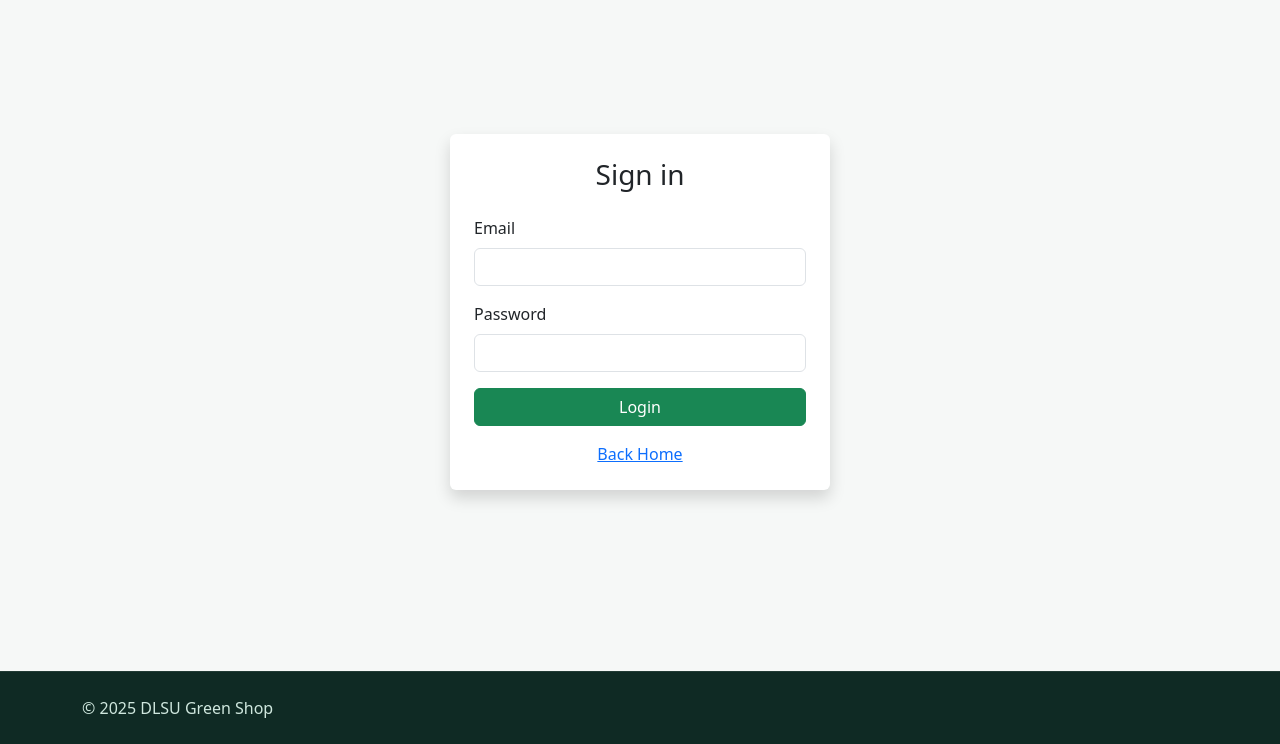
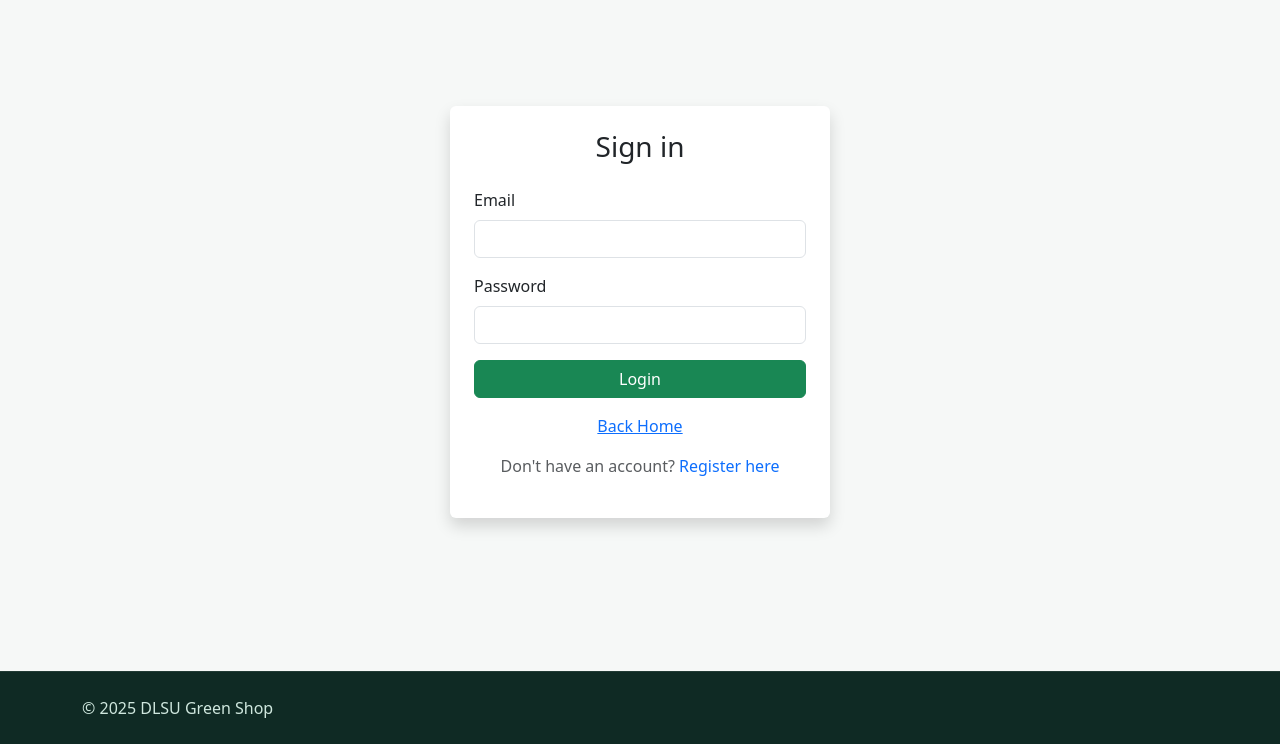
Before and after one commit to perezCarll/DBAPP, a PHP site: page /pages/admin-login.php in a window 1280 px wide. Shown: the part 56-800 px from the top of the page. Run offline with PHP 8.4, Linux system fonts and the light colour scheme.

Commit message:
Update admin-login.php

```diff
--- a/DBAPP(G7 - DLSU_Green_Shop)/pages/admin-login.php
+++ b/DBAPP(G7 - DLSU_Green_Shop)/pages/admin-login.php
@@ -29,6 +29,10 @@ include __DIR__.'/../partials/header.php';
         <a href="/index.php">Back Home</a>
       </div>
     </form>
+    <div class="text-center mt-3">
+      <p class="text-muted">
+        Don't have an account? <a href="/pages/register.php" class="text-decoration-none ">Register here</a>
+      </p>
   </div>
 </section>
 <?php include __DIR__.'/../partials/footer.php'; ?>
```
